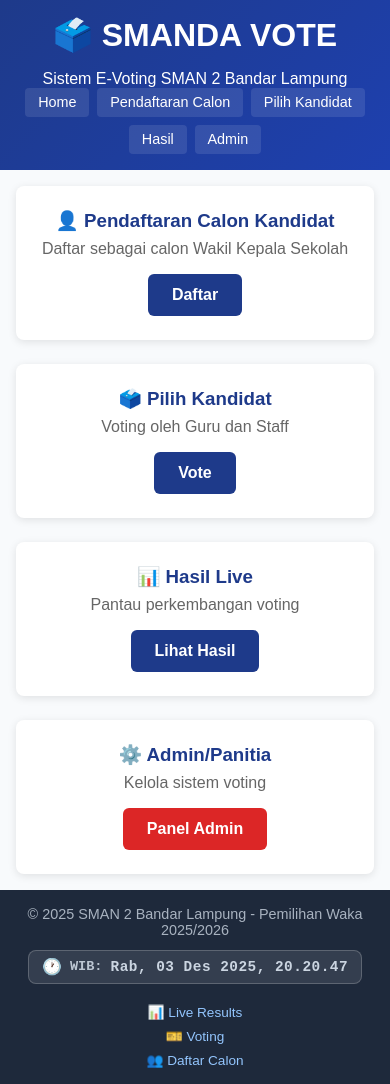
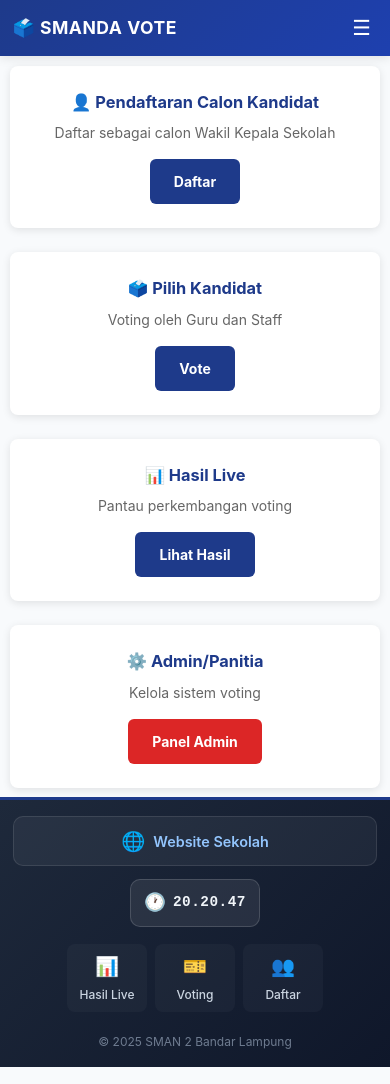
Before and after one commit to rajanetdua01-dot/sman2-vote, a Vue app: page / in a window 390 px wide. Built offline with nearby package versions, Linux system fonts and the light colour scheme.

Commit message:
docs:set responsip untu hp

```diff
--- a/src/App.vue
+++ b/src/App.vue
@@ -1,15 +1,33 @@
 <template>
   <div id="app">
-    <!-- Simple Header -->
+    <!-- Responsive Header -->
     <header>
-      <h1>🗳️ SMANDA VOTE</h1>
-      <p class="subtitle">Sistem E-Voting SMAN 2 Bandar Lampung</p>
-      <nav>
-        <a href="/">Home</a>
-        <a href="/login-calon">Pendaftaran Calon</a>
-        <a href="/scan">Pilih Kandidat</a>
-        <a href="/live-results">Hasil</a>
-        <a href="/admin-login">Admin</a>
+      <div class="header-container">
+        <h1>🗳️ SMANDA VOTE</h1>
+
+        <!-- Mobile Menu Button -->
+        <button class="menu-toggle" @click="toggleMenu" aria-label="Toggle menu">
+          <span v-if="!menuOpen">☰</span>
+          <span v-else>✕</span>
+        </button>
+
+        <!-- Desktop Navigation -->
+        <nav class="desktop-nav">
+          <a href="/">Home</a>
+          <a href="/login-calon">Pendaftaran Calon</a>
+          <a href="/scan">Voting</a>
+          <a href="/live-results">Hasil</a>
+          <a href="/admin-login">Admin</a>
+        </nav>
+      </div>
+
+      <!-- Mobile Navigation -->
+      <nav class="mobile-nav" :class="{ show: menuOpen }">
+        <a href="/" @click="closeMenu">🏠 Home</a>
+        <a href="/login-calon" @click="closeMenu">👤 Daftar Calon</a>
+        <a href="/scan" @click="closeMenu">🎫 Voting</a>
+        <a href="/live-results" @click="closeMenu">📊 Hasil</a>
+        <a href="/admin-login" @click="closeMenu">🔧 Admin</a>
       </nav>
     </header>
 
@@ -18,26 +36,43 @@
       <router-view />
     </main>
 
-    <!-- Footer dengan Jam WIB -->
+    <!-- Footer dengan Jam WIB & Links -->
     <footer>
       <div class="footer-content">
-        <p>© 2025 SMAN 2 Bandar Lampung - Pemilihan Waka 2025/2026</p>
+        <!-- Web Sekolah -->
+        <div class="school-website">
+          <a href="https://smandabdl.sch.id" target="_blank" class="school-link">
+            <span class="school-icon">🌐</span>
+            <span class="school-text">Website Sekolah</span>
+          </a>
+        </div>
 
         <!-- Jam WIB Real-time -->
         <div class="time-widget">
           <span class="time-icon">🕐</span>
-          <span class="time-label">WIB:</span>
           <span class="time-value">{{ currentTime }}</span>
         </div>
 
         <!-- Quick Links -->
         <div class="footer-links">
-          <a href="/live-results" class="footer-link">📊 Live Results</a>
+          <a href="/live-results" class="footer-link">
+            <span class="link-icon">📊</span>
+            <span class="link-text">Hasil Live</span>
+          </a>
           <span class="separator">•</span>
-          <a href="/scan" class="footer-link">🎫 Voting</a>
+          <a href="/scan" class="footer-link">
+            <span class="link-icon">🎫</span>
+            <span class="link-text">Voting</span>
+          </a>
           <span class="separator">•</span>
-          <a href="/login-calon" class="footer-link">👥 Daftar Calon</a>
+          <a href="/login-calon" class="footer-link">
+            <span class="link-icon">👥</span>
+            <span class="link-text">Daftar</span>
+          </a>
         </div>
+
+        <!-- Copyright -->
+        <p class="copyright">© 2025 SMAN 2 Bandar Lampung</p>
       </div>
     </footer>
   </div>
@@ -49,33 +84,44 @@ export default {
   data() {
     return {
       currentTime: '',
+      menuOpen: false,
+      isMobile: false,
     }
   },
   mounted() {
     this.updateTime()
-    // Update setiap detik
     this.timeInterval = setInterval(this.updateTime, 1000)
+
+    // Check if mobile
+    this.checkMobile()
+    window.addEventListener('resize', this.checkMobile)
   },
   beforeUnmount() {
     if (this.timeInterval) {
       clearInterval(this.timeInterval)
     }
+    window.removeEventListener('resize', this.checkMobile)
   },
   methods: {
     updateTime() {
       const now = new Date()
 
-      // Format dengan timezone Asia/Jakarta (WIB)
+      // Format sederhana untuk mobile
       this.currentTime = now.toLocaleString('id-ID', {
         timeZone: 'Asia/Jakarta',
-        weekday: 'short',
-        day: '2-digit',
-        month: 'short',
-        year: 'numeric',
         hour: '2-digit',
         minute: '2-digit',
         second: '2-digit',
       })
+    },
+    toggleMenu() {
+      this.menuOpen = !this.menuOpen
+    },
+    closeMenu() {
+      this.menuOpen = false
+    },
+    checkMobile() {
+      this.isMobile = window.innerWidth <= 768
     },
   },
 }
@@ -86,11 +132,17 @@ export default {
   margin: 0;
   padding: 0;
   box-sizing: border-box;
+  -webkit-tap-highlight-color: transparent;
 }
 
 body {
-  font-family: Arial, sans-serif;
+  font-family:
+    -apple-system, BlinkMacSystemFont, 'Segoe UI', Roboto, 'Helvetica Neue', Arial, sans-serif;
   background: #f8fafc;
+  font-size: 16px;
+  line-height: 1.5;
+  -webkit-font-smoothing: antialiased;
+  -moz-osx-font-smoothing: grayscale;
 }
 
 #app {
@@ -99,148 +151,453 @@ body {
   flex-direction: column;
 }
 
+/* HEADER */
 header {
   background: linear-gradient(135deg, #1e3a8a 0%, #1e40af 100%);
   color: white;
-  padding: 1rem;
-  text-align: center;
+  position: sticky;
+  top: 0;
+  z-index: 1000;
+  box-shadow: 0 2px 10px rgba(0, 0, 0, 0.1);
 }
 
-header h1 {
-  margin-bottom: 1rem;
-}
-
-nav {
+.header-container {
   display: flex;
-  justify-content: center;
-  gap: 1rem;
-  flex-wrap: wrap;
-}
-
-nav a {
-  color: white;
-  text-decoration: none;
-  padding: 0.5rem 1rem;
-  border-radius: 4px;
-  background: rgba(255, 255, 255, 0.1);
-  transition: background 0.3s;
-}
-
-nav a:hover {
-  background: rgba(255, 255, 255, 0.2);
-}
-
-main {
-  flex: 1;
-  padding: 2rem;
+  justify-content: space-between;
+  align-items: center;
+  padding: 0.8rem 1rem;
   max-width: 1200px;
   margin: 0 auto;
   width: 100%;
 }
 
+/* Logo */
+header h1 {
+  font-size: 1.3rem;
+  font-weight: 700;
+  letter-spacing: 0.5px;
+  white-space: nowrap;
+}
+
+/* Menu Toggle (Mobile) */
+.menu-toggle {
+  background: none;
+  border: none;
+  color: white;
+  font-size: 1.5rem;
+  cursor: pointer;
+  padding: 0.5rem;
+  border-radius: 4px;
+  display: none;
+  transition: background 0.2s;
+}
+
+.menu-toggle:hover {
+  background: rgba(255, 255, 255, 0.1);
+}
+
+/* Desktop Navigation */
+.desktop-nav {
+  display: flex;
+  gap: 0.8rem;
+  align-items: center;
+}
+
+.desktop-nav a {
+  color: white;
+  text-decoration: none;
+  padding: 0.5rem 0.8rem;
+  border-radius: 6px;
+  background: rgba(255, 255, 255, 0.1);
+  font-size: 0.9rem;
+  font-weight: 500;
+  white-space: nowrap;
+  transition: all 0.2s;
+}
+
+.desktop-nav a:hover {
+  background: rgba(255, 255, 255, 0.2);
+  transform: translateY(-1px);
+}
+
+/* Mobile Navigation */
+.mobile-nav {
+  display: none;
+  flex-direction: column;
+  background: rgba(30, 58, 138, 0.98);
+  backdrop-filter: blur(10px);
+  position: absolute;
+  top: 100%;
+  left: 0;
+  right: 0;
+  padding: 1rem;
+  box-shadow: 0 4px 12px rgba(0, 0, 0, 0.1);
+  animation: slideDown 0.3s ease;
+}
+
+.mobile-nav.show {
+  display: flex;
+}
+
+@keyframes slideDown {
+  from {
+    opacity: 0;
+    transform: translateY(-10px);
+  }
+  to {
+    opacity: 1;
+    transform: translateY(0);
+  }
+}
+
+.mobile-nav a {
+  color: white;
+  text-decoration: none;
+  padding: 0.8rem 1rem;
+  border-radius: 8px;
+  margin-bottom: 0.5rem;
+  background: rgba(255, 255, 255, 0.1);
+  display: flex;
+  align-items: center;
+  gap: 0.8rem;
+  font-size: 1rem;
+  font-weight: 500;
+  transition: background 0.2s;
+}
+
+.mobile-nav a:active {
+  background: rgba(255, 255, 255, 0.2);
+}
+
+/* MAIN CONTENT */
+main {
+  flex: 1;
+  padding: 1rem;
+  max-width: 1200px;
+  margin: 0 auto;
+  width: 100%;
+}
+
+/* FOOTER */
 footer {
-  background: #1e293b;
+  background: linear-gradient(135deg, #1e293b 0%, #0f172a 100%);
   color: #cbd5e1;
-  text-align: center;
-  padding: 1.5rem;
+  padding: 1.2rem 1rem;
   margin-top: auto;
+  border-top: 3px solid #1e3a8a;
 }
 
 .footer-content {
   display: flex;
   flex-direction: column;
-  gap: 0.75rem;
+  gap: 0.8rem;
   align-items: center;
+  max-width: 1200px;
+  margin: 0 auto;
 }
 
-.footer-content p {
-  font-size: 0.9rem;
-  opacity: 0.8;
+/* School Website */
+.school-website {
+  width: 100%;
 }
 
-/* Time Widget Styles */
+.school-link {
+  display: flex;
+  align-items: center;
+  justify-content: center;
+  gap: 0.5rem;
+  color: #93c5fd;
+  text-decoration: none;
+  font-weight: 600;
+  font-size: 0.95rem;
+  padding: 0.7rem;
+  border-radius: 10px;
+  background: rgba(255, 255, 255, 0.05);
+  border: 1px solid rgba(255, 255, 255, 0.1);
+  transition: all 0.2s;
+}
+
+.school-link:active {
+  background: rgba(255, 255, 255, 0.1);
+  transform: scale(0.98);
+}
+
+.school-icon {
+  font-size: 1.2rem;
+}
+
+/* Time Widget */
 .time-widget {
   display: flex;
   align-items: center;
   gap: 0.5rem;
-  background: rgba(255, 255, 255, 0.1);
-  padding: 0.5rem 1rem;
-  border-radius: 8px;
-  border: 1px solid rgba(255, 255, 255, 0.2);
-  font-family: 'Courier New', monospace;
+  background: rgba(255, 255, 255, 0.08);
+  padding: 0.7rem 1rem;
+  border-radius: 10px;
+  border: 1px solid rgba(255, 255, 255, 0.15);
+  font-family: 'SF Mono', 'Courier New', monospace;
   font-weight: 600;
+  font-size: 0.95rem;
+  letter-spacing: 0.5px;
 }
 
 .time-icon {
-  font-size: 1rem;
-}
-
-.time-label {
-  opacity: 0.9;
-  font-size: 0.85rem;
+  font-size: 1.1rem;
 }
 
 .time-value {
-  font-size: 0.9rem;
-  letter-spacing: 0.5px;
+  color: #f1f5f9;
 }
 
 /* Footer Links */
 .footer-links {
   display: flex;
-  gap: 0.75rem;
+  gap: 0.8rem;
   align-items: center;
-  margin-top: 0.5rem;
+  margin: 0.3rem 0;
+  flex-wrap: wrap;
+  justify-content: center;
 }
 
 .footer-link {
-  color: #93c5fd;
+  display: flex;
+  align-items: center;
+  gap: 0.5rem;
+  color: #cbd5e1;
   text-decoration: none;
-  font-size: 0.85rem;
-  transition: color 0.2s;
+  font-size: 0.9rem;
+  padding: 0.6rem 0.8rem;
+  border-radius: 8px;
+  transition: all 0.2s;
+  background: rgba(255, 255, 255, 0.03);
+  min-width: 100px;
+  justify-content: center;
 }
 
-.footer-link:hover {
-  color: white;
-  text-decoration: underline;
+.footer-link:active {
+  background: rgba(255, 255, 255, 0.08);
+  transform: scale(0.98);
+}
+
+.link-icon {
+  font-size: 1.1rem;
+}
+
+.link-text {
+  font-weight: 500;
 }
 
 .separator {
   color: #64748b;
-  font-size: 0.8rem;
+  font-size: 1.1rem;
+  opacity: 0.5;
 }
 
-/* Responsive */
+/* Copyright */
+.copyright {
+  font-size: 0.8rem;
+  opacity: 0.7;
+  margin-top: 0.3rem;
+  color: #94a3b8;
+  text-align: center;
+  line-height: 1.4;
+}
+
+/* RESPONSIVE DESIGN */
+
+/* Tablet (768px ke bawah) */
 @media (max-width: 768px) {
-  main {
-    padding: 1rem;
+  body {
+    font-size: 15px;
   }
 
-  nav {
+  .menu-toggle {
+    display: block;
+  }
+
+  .desktop-nav {
+    display: none;
+  }
+
+  .header-container {
+    padding: 0.7rem 1rem;
+  }
+
+  header h1 {
+    font-size: 1.2rem;
+  }
+
+  main {
+    padding: 0.8rem;
+  }
+
+  .footer-links {
     gap: 0.5rem;
   }
 
-  nav a {
-    padding: 0.4rem 0.8rem;
+  .footer-link {
+    min-width: 90px;
+    padding: 0.6rem;
+    font-size: 0.85rem;
+  }
+
+  .separator {
+    font-size: 1rem;
+  }
+}
+
+/* HP Kecil (480px ke bawah) */
+@media (max-width: 480px) {
+  body {
+    font-size: 14px;
+  }
+
+  .header-container {
+    padding: 0.6rem 0.8rem;
+  }
+
+  header h1 {
+    font-size: 1.1rem;
+  }
+
+  .menu-toggle {
+    font-size: 1.3rem;
+    padding: 0.4rem;
+  }
+
+  .mobile-nav a {
+    padding: 0.7rem 0.9rem;
+    font-size: 0.95rem;
+  }
+
+  main {
+    padding: 0.6rem;
+  }
+
+  footer {
+    padding: 1rem 0.8rem;
+  }
+
+  .school-link {
+    padding: 0.6rem;
     font-size: 0.9rem;
   }
 
-  footer {
-    padding: 1rem;
+  .time-widget {
+    padding: 0.6rem 0.8rem;
+    font-size: 0.9rem;
+    flex-direction: row;
+    gap: 0.4rem;
   }
 
-  .time-widget {
-    padding: 0.4rem 0.8rem;
-    font-size: 0.85rem;
+  .time-value {
+    font-size: 0.9rem;
   }
 
   .footer-links {
+    flex-direction: row;
+    gap: 0.5rem;
+  }
+
+  .footer-link {
     flex-direction: column;
-    gap: 0.5rem;
+    gap: 0.3rem;
+    min-width: 80px;
+    padding: 0.5rem;
+    font-size: 0.8rem;
+  }
+
+  .link-icon {
+    font-size: 1.2rem;
+  }
+
+  .link-text {
+    font-size: 0.75rem;
   }
 
   .separator {
     display: none;
   }
+
+  .copyright {
+    font-size: 0.75rem;
+    padding: 0 0.5rem;
+  }
+}
+
+/* HP Sangat Kecil (360px ke bawah) */
+@media (max-width: 360px) {
+  header h1 {
+    font-size: 1rem;
+  }
+
+  .mobile-nav a {
+    padding: 0.6rem 0.8rem;
+    font-size: 0.9rem;
+  }
+
+  .school-link {
+    font-size: 0.85rem;
+    padding: 0.5rem;
+  }
+
+  .time-widget {
+    font-size: 0.85rem;
+    padding: 0.5rem 0.7rem;
+  }
+
+  .footer-link {
+    min-width: 70px;
+    padding: 0.4rem;
+  }
+
+  .link-icon {
+    font-size: 1rem;
+  }
+
+  .link-text {
+    font-size: 0.7rem;
+  }
+}
+
+/* Touch device optimizations */
+@media (hover: none) and (pointer: coarse) {
+  .desktop-nav a,
+  .footer-link,
+  .school-link {
+    min-height: 44px; /* Minimum touch target size */
+    display: flex;
+    align-items: center;
+    justify-content: center;
+  }
+
+  .menu-toggle {
+    min-width: 44px;
+    min-height: 44px;
+    display: flex;
+    align-items: center;
+    justify-content: center;
+  }
+}
+
+/* Dark mode support */
+@media (prefers-color-scheme: dark) {
+  body {
+    background: #0f172a;
+    color: #f1f5f9;
+  }
+}
+
+/* Print styles */
+@media print {
+  header,
+  footer,
+  .menu-toggle {
+    display: none !important;
+  }
+
+  main {
+    padding: 0;
+  }
 }
 </style>
```
